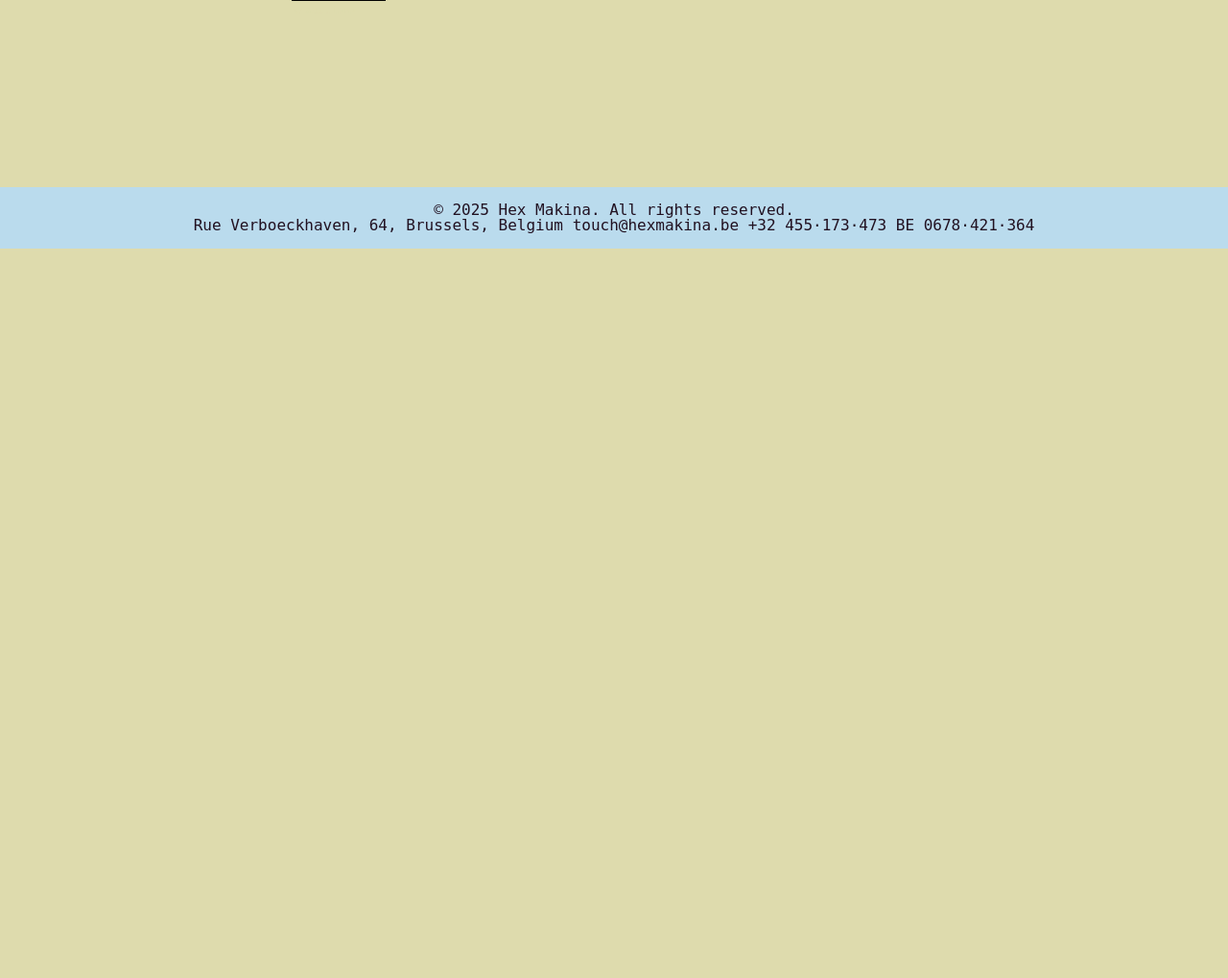
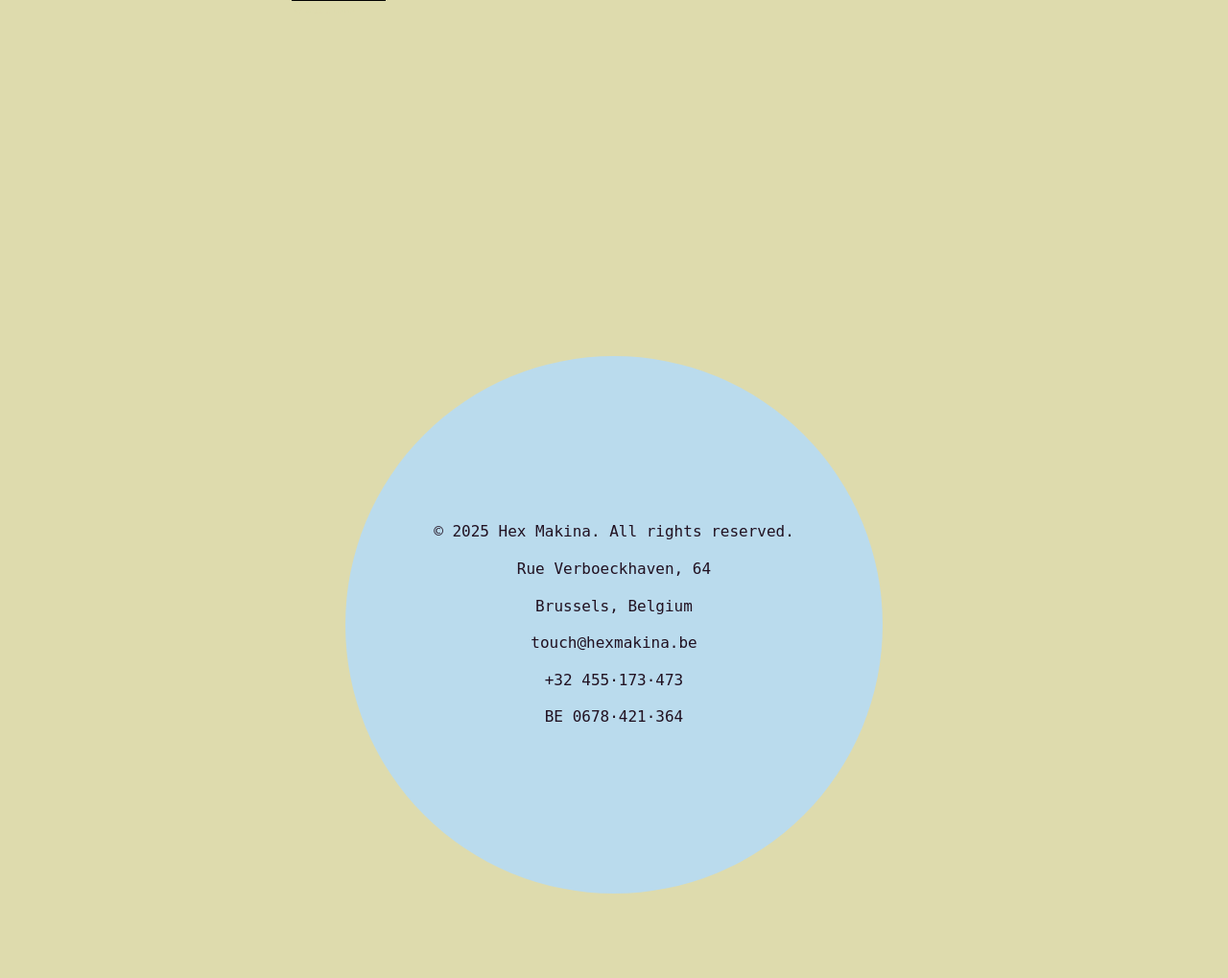
Before and after one commit to amstram-creation/hexmakina.be, a PHP site: page / in a window 1280 px wide. Shown: the part 5481-6500 px from the top of the page at 96% size. Before the commit the page ends 5740 px from the top, so only its background shows below. Run offline with PHP 8.4, Linux system fonts and the light colour scheme.

Commit message:
footer and address

```diff
--- a/htdocs/_ui/hexmakina.css
+++ b/htdocs/_ui/hexmakina.css
@@ -31,6 +31,8 @@
 
     --addbad-periodic: 11rem;
     --douglas-adams: 42rem;
+    --le_shra: 35rem;
+    --mazee: 18rem;
 
     /* Transition Timing */
     --transition-fast: 0.2236s;
@@ -55,6 +57,21 @@ footer {
 
 footer {
     background: var(--bg-primary);
+    width: 100%;
+    aspect-ratio: 1/1;
+    display: flex;
+    flex-direction: column;
+    gap: var(--size-lg);
+    align-items: center;
+    justify-content: center;
+    height: 100vh;
+}
+
+address {
+    display: flex;
+    flex-direction: column;
+    gap: var(--size-lg);
+
 }
 
 header {
@@ -112,7 +129,7 @@ main>img {
     max-width: var(--addbad-periodic);
 }
 
-section{
+section {
     max-width: var(--douglas-adams);
     margin: var(--size-md) var(--size-sm);
 }
@@ -185,11 +202,14 @@ section>h3+h4 {
     letter-spacing: 2px;
 }
 
-fieldset{border:0}
+fieldset {
+    border: 0
+}
 
-legend{
+legend {
     width: 100%;
 }
+
 label {
     display: none;
 }
@@ -283,6 +303,25 @@ textarea {
         flex-wrap: nowrap;
         align-items: center;
     }
+
+
+}
+
+@media screen and (min-width: calc(2*11rem + 3*1rem)) {
+
+    footer {
+        border-radius: 50%;
+        width: 100%;
+        aspect-ratio: 1/1;
+        height: auto;
+        display: flex;
+        flex-direction: column;
+        gap: var(--size-lg);
+        align-items: center;
+        justify-content: center;
+        max-width: var(--le_shra);
+        margin: var(--addbad-periodic) auto;
+    }
 }
 
 @media screen and (min-width: calc(3*11rem + 4*1rem)) {
--- a/htdocs/index.html
+++ b/htdocs/index.html
@@ -109,7 +109,7 @@
       </article>
     </div>
 
-    <section id="contact">
+    <section>
       <h3>Whom</h3>
       <h4>speak easy</h4>
 
@@ -129,12 +129,12 @@
   <footer>
     <span>&copy; 2025 Hex Makina. All rights reserved.</span>
     <address>
-      <strong>Rue Verboeckhaven, 64, Brussels, Belgium</strong>
+      <strong>Rue Verboeckhaven, 64</strong>
+      <strong>Brussels, Belgium</strong>
       <strong>touch@hexmakina.be</strong>
       <strong>+32 455&middot;173&middot;473</strong>
       <strong>BE 0678&middot;421&middot;364</strong>
     </address>
   </footer>
 </body>
-
 </html>
```
